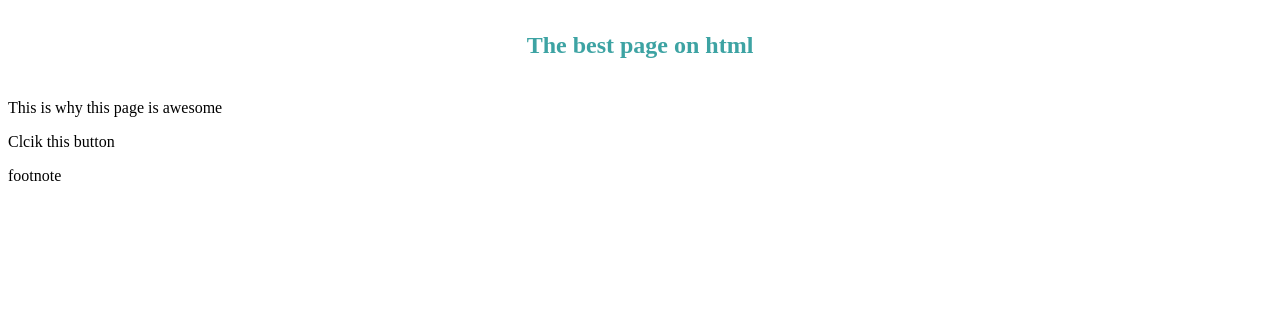
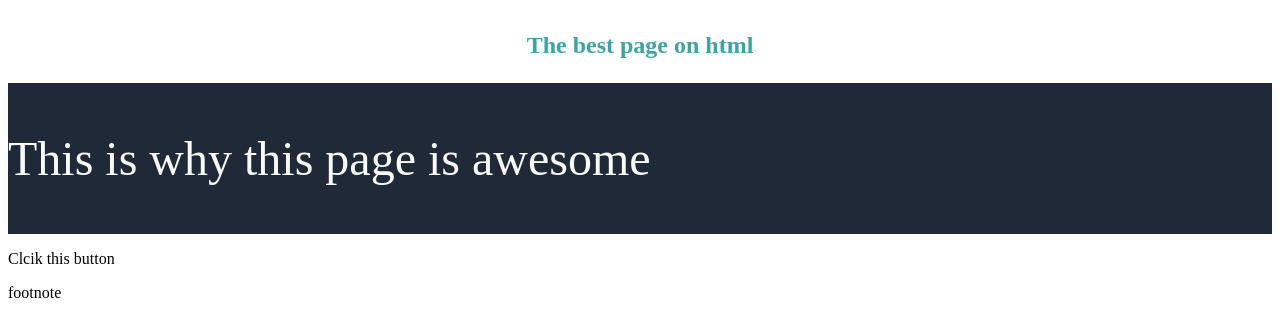
Before and after one commit to Purscill/Project-Landing-Page-, a plain HTML site: page index.html in a window 1280 px wide. Drawn offline with Linux system fonts and the light colour scheme.

Commit message:
Added style to second-quarter

```diff
--- a/style.css
+++ b/style.css
@@ -6,3 +6,10 @@
     display: flex;
     justify-content: center;
 }
+.second-quarter{
+    background-color: #1f2937;
+    font-size: 48px;
+    font-weight: 800px;
+    color: #f9faf8;
+    display: flex;
+}
```
